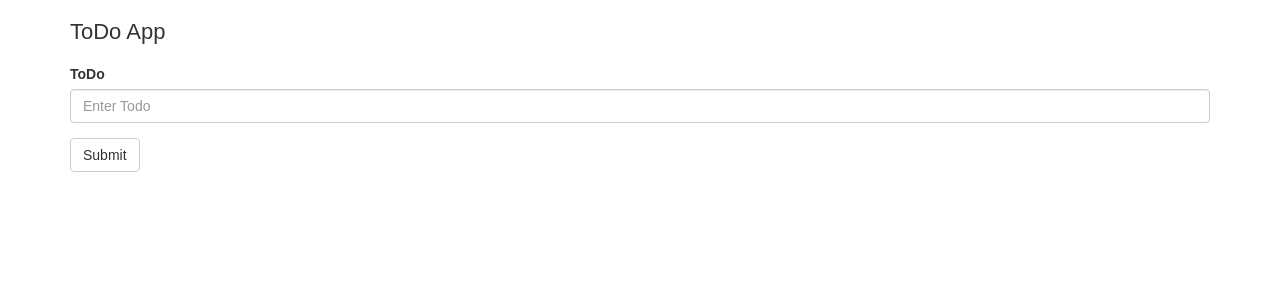
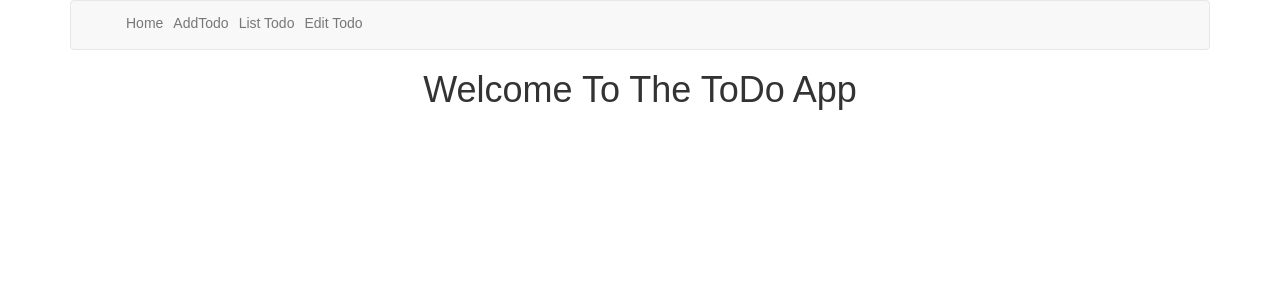
Before and after one commit to sagar22etech/ReduxTodoApp, a React (Create React App) app: page / in a window 1280 px wide. Shown: the top 300 px of the page. Built offline with nearby package versions, Linux system fonts and the light colour scheme.

Commit message:
routing included in the todo app

```diff
--- a/package.json
+++ b/package.json
@@ -8,6 +8,8 @@
     "react": "^16.4.1",
     "react-dom": "^16.4.1",
     "react-redux": "^5.0.7",
+    "react-router": "^4.3.1",
+    "react-router-dom": "^4.3.1",
     "react-scripts": "1.1.4",
     "redux": "^4.0.0",
     "redux-actions": "^2.6.1"
--- a/src/App.css
+++ b/src/App.css
@@ -37,3 +37,15 @@
   float: right;
   cursor: pointer;
 }
+.navbar ul{
+  display: flex;
+}
+.navbar ul li{
+  display: inline-block;
+  margin-right: 10px;
+  margin-top: 12px;
+}
+.navbar ul li a{
+  text-decoration: none;
+  cursor: pointer;
+}
--- a/src/App.js
+++ b/src/App.js
@@ -1,13 +1,23 @@
 import React, { Component } from 'react';
 import './App.css';
+import NavBar from './navbar';
 import List from './listcontainer';
 import AddToDo from './addtodo';
+import Home from './home';
+import { BrowserRouter as Router, Route } from "react-router-dom";
 class App extends Component {
+
   render() {
     return (<div className='container'>
-      <h1 className='heading'>ToDo App</h1>
-      <List />
-      <AddToDo />
+      <Router>
+      <NavBar>
+        <Route exact path="/" component={Home} />
+        <Route path="/addtodo" component={AddToDo} />
+        <Route path="/listtodo" component={List} />
+        <Route path="/edittodo" component={List} />
+        <Route exact path="/edittodo:id" component={List} />
+      </NavBar>
+    </Router>
     </div>)
   }
 }
--- /dev/null
+++ b/src/home.js
@@ -0,0 +1,7 @@
+import React from "react";
+
+export default class Home extends React.Component{
+    render(){
+        return(<h1 style={{"textAlign":"center"}}>Welcome To The ToDo App</h1>)
+    }
+}
--- a/src/list.js
+++ b/src/list.js
@@ -1,38 +1,71 @@
-import React from 'react';
-
+import React from "react";
+import { Link } from "react-router-dom";
 export default class List extends React.Component {
   constructor(props) {
     super(props);
+    this.isTrue = this.props.location.pathname === "/listtodo";
   }
-    onChange = (e) => {
+
+  onChange = e => {
     this.props.toggleTodo(e.target.id);
-    }
-    onEdit = (e) => {
+  };
+  onEdit = e => {
     this.props.editTodo(e.target.value, e.target.id);
-    }
+  };
   onClick(e) {
     this.props.deleteTodo(e.target.id);
   }
 
   render() {
-
     if (this.props.todos == null) {
-            return <p>Nothing To Show</p>
+      return <p>Nothing To Show</p>;
     }
-        return (<ul className="list-group">
-            {this.props.todos.map((data, i) =>
+    return (
+      <ul className="list-group">
+        {this.props.todos.map((data, i) => (
           <li key={i} className="list-group-item">
-                    <input checked={data.completed}
-                        type='checkbox'
-                        style={{ 'verticalAlign': 'sub' }} onChange={this.onChange}
+            <input
+              checked={data.completed}
+              type="checkbox"
+              style={{ verticalAlign: "sub" }}
+              onChange={this.onChange}
               id={data.id}
             />
-                    <input type='text' id={i} value={data.text} onChange={(e) => this.onEdit(e)} style={{ "border": "none" }} />
-                    {data.completed ?
-                        <div className="badges"><span className='badge badge-success'>Complete</span>&nbsp;&nbsp;<span className='badge badge-success' id={data.id} onClick={(e) => this.onClick(e)}>Delete</span></div> :
-                        null}
+            {this.isTrue ? (
+              <input
+                type="text"
+                id={i}
+                value={data.text}
+                onChange={e => this.onEdit(e)}
+                style={{ border: "none" }}
+                disabled={this.isTrue}
+              />
+            ) : (
+              <Link to={`/edittodo/${i}`} id={i}>
+                <input
+                  type="text"
+                  id={i}
+                  value={data.text}
+                  onChange={e => this.onEdit(e)}
+                  style={{ border: "none" }}
+                  disabled={this.isTrue}
+                />
+              </Link>
+            )}
+            {data.completed ? (
+              <div className="badges">
+                <span className="badge badge-success">Complete</span>&nbsp;&nbsp;<span
+                  className="badge badge-success"
+                  id={data.id}
+                  onClick={e => this.onClick(e)}
+                >
+                  Delete
+                </span>
+              </div>
+            ) : null}
           </li>
-            )}
-        </ul>);
+        ))}
+      </ul>
+    );
   }
 }
--- /dev/null
+++ b/src/navbar.js
@@ -0,0 +1,32 @@
+import React from 'react';
+import { Link } from 'react-router-dom';
+
+export default class NavBar extends React.Component {
+    render() {
+        return (
+            <div>
+                <nav className='navbar navbar-default'>
+                    <div className="container-fluid">
+                        <ul className='navbar-nav'>
+                            <li>
+                                <Link to="/">Home</Link>
+                            </li>
+                            <li>
+                                <Link to="/addtodo">AddTodo</Link>
+                            </li>
+                            <li>
+                                <Link to="/listtodo">List Todo</Link>
+                            </li>
+                            <li>
+                                <Link to="/edittodo">Edit Todo</Link>
+                            </li>
+                        </ul>
+                    </div>
+                </nav>
+                <div className="contents">
+                    {this.props.children}
+                </div>
+            </div>
+        );
+    }
+}
--- a/src/reducers.js
+++ b/src/reducers.js
@@ -38,7 +38,6 @@ const handleDeleteTodo = (state, { payload: { id } }) => {
 };
 
 const handleEditTodo = (state, { payload: { text, id } }) => {
-  let todo = _.clone(state.todos);
   if (text === "") {
     return update(state, { todos: { $splice: [[id, 1]] } });
   } else {
```
Also changed, not shown: 1 other file (tests, documents, lock files or other folders). Lines whose indentation alone changed are shown as unchanged.
